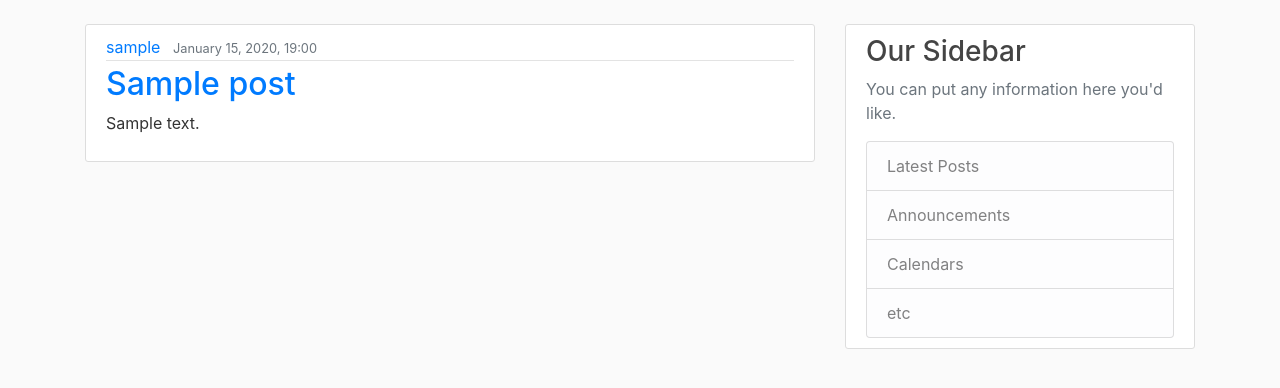
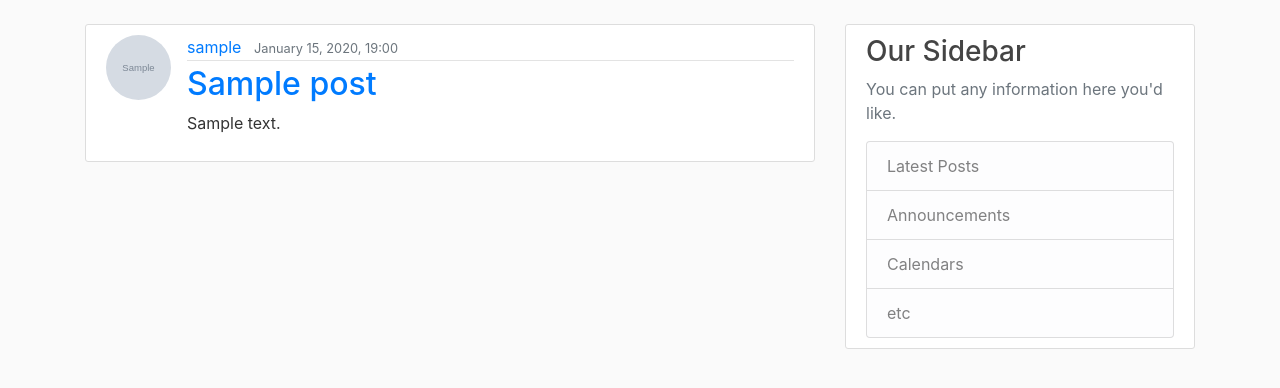
Before and after one commit to SystemSolution21/django_project, a Django app: page / in a window 1280 px wide. Shown: the part 56-444 px from the top of the page. Run offline with Django 5.2, Linux system fonts and the light colour scheme; tables that the repository leaves empty hold one stand-in row (values such as "Sample post"); grey boxes marked "Sample" are stand-in pictures; some libraries are stand-ins or nearby versions.

Commit message:
modified:   blog/templates/blog/home.html

```diff
--- a/blog/templates/blog/home.html
+++ b/blog/templates/blog/home.html
@@ -1,5 +1,9 @@
 {% extends 'blog/base.html' %} {% block content %} {% for post in posts %}
 <article class="media content-section">
+  <img
+    class="rounded-circle article-img"
+    src="{{ post.author.profile.image.url }}"
+  />
   <div class="media-body">
     <div class="article-metadata">
       <a class="mr-2" href="#">{{ post.author }}</a>
```
